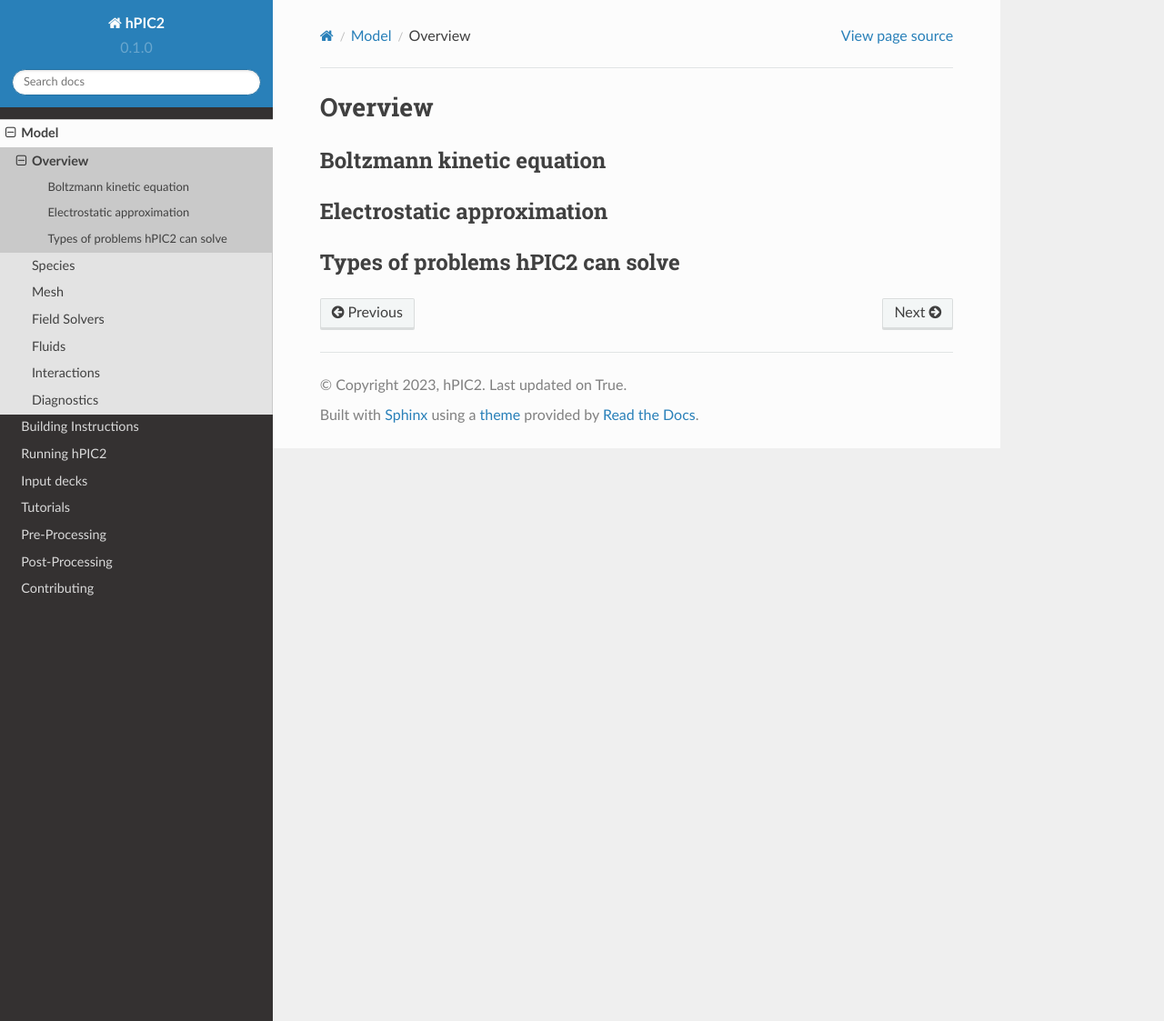
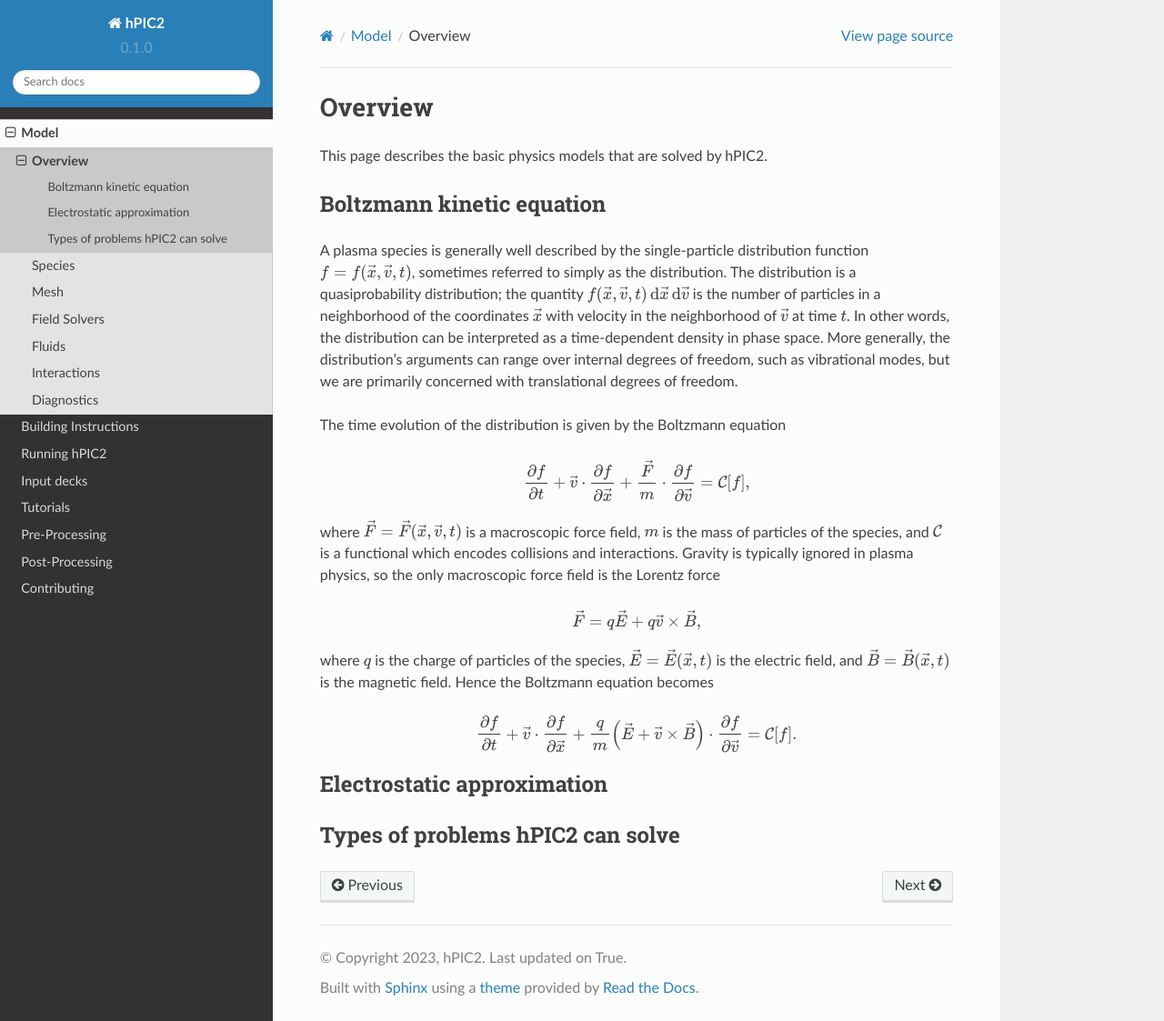
Before and after one commit to lcpp-org/hpic2doc, a Sphinx documentation site: the page built from docs/source/overview.rst, in a window 1280 px wide and 1123 px high. Shown: the whole window at 91% size. Built offline with Sphinx 7.4.7 and the Read the Docs theme 2.0.0, drawn with Linux system fonts in a browser that asks for light colours.

Commit message:
Talk about the BKE

```diff
--- a/docs/source/overview.rst
+++ b/docs/source/overview.rst
@@ -1,8 +1,58 @@
 Overview
 ========
 
+This page describes the basic physics models that are solved by hPIC2.
+
 Boltzmann kinetic equation
 ----------------------------
+
+A plasma species is generally well described by the single-particle distribution
+function :math:`f = f(\vec{x}, \vec{v}, t)`,
+sometimes referred to simply as the distribution.
+The distribution is a quasiprobability distribution;
+the quantity
+:math:`f(\vec{x}, \vec{v}, t) \, \mathrm{d}\vec{x} \, \mathrm{d} \vec{v}`
+is the number of particles in a neighborhood of the coordinates :math:`\vec{x}`
+with velocity in the neighborhood of :math:`\vec{v}`
+at time :math:`t`.
+In other words, the distribution can be interpreted as a time-dependent
+density in phase space.
+More generally, the distribution's arguments can range over internal degrees
+of freedom, such as vibrational modes,
+but we are primarily concerned with translational degrees of freedom.
+
+The time evolution of the distribution is given by the Boltzmann equation
+
+.. math::
+
+    \frac{\partial f}{\partial t} +
+    \vec{v} \cdot \frac{\partial f}{\partial \vec{x}} +
+    \frac{\vec{F}}{m} \cdot \frac{\partial f}{\partial \vec{v}} =
+    \mathcal{C} [f],
+
+where :math:`\vec{F} = \vec{F}(\vec{x}, \vec{v}, t)`
+is a macroscopic force field,
+:math:`m` is the mass of particles of the species,
+and :math:`\mathcal{C}` is a functional which encodes collisions and
+interactions.
+Gravity is typically ignored in plasma physics,
+so the only macroscopic force field is the Lorentz force
+
+.. math::
+
+    \vec{F} = q \vec{E} + q \vec{v} \times \vec{B},
+
+where :math:`q` is the charge of particles of the species,
+:math:`\vec{E} = \vec{E}(\vec{x}, t)` is the electric field,
+and :math:`\vec{B} = \vec{B}(\vec{x}, t)` is the magnetic field.
+Hence the Boltzmann equation becomes
+
+.. math::
+
+    \frac{\partial f}{\partial t} +
+    \vec{v} \cdot \frac{\partial f}{\partial \vec{x}} +
+    \frac{q}{m} \left( \vec{E} + \vec{v} \times \vec{B} \right) \cdot \frac{\partial f}{\partial \vec{v}} =
+    \mathcal{C} [f].
 
 Electrostatic approximation
 -----------------------------
```
